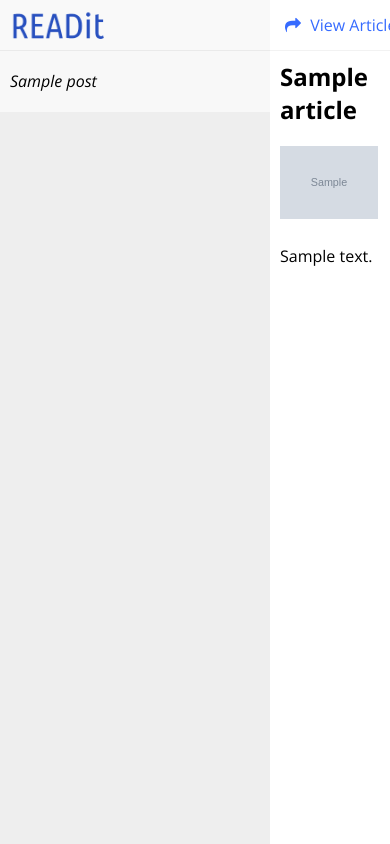
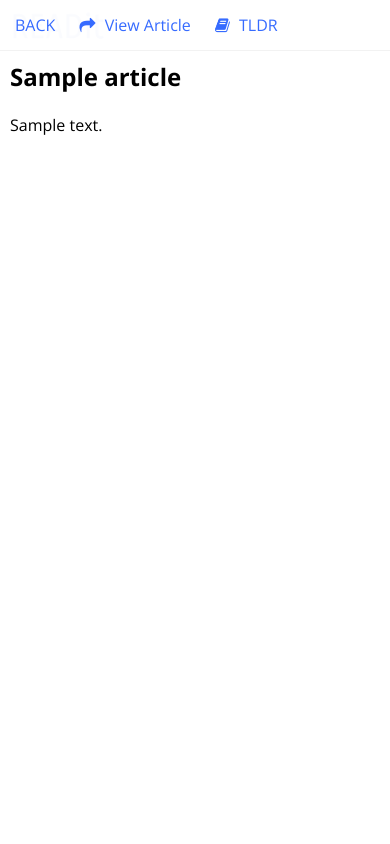
Before and after one commit to ellbosch/Alien-News, a Flask app: template RedditReader/templates/index.html in a window 390 px wide. Run offline with Flask 2, Linux system fonts and the light colour scheme; the template is opened without the code that fills it: most values are stand-ins (such as "Sample title", 1, 10 or a date in 2020); grey boxes marked "Sample" are stand-in pictures; parts of the project's set-up code (start-up, migrations or seed data) failed here and were passed over; some libraries are stand-ins or nearby versions.

Commit message:
added responsive design for smaller devices

```diff
--- a/RedditReader/static/css/style.css
+++ b/RedditReader/static/css/style.css
@@ -16,6 +16,13 @@ header {
     background-color: rgba(255, 255, 255, 0.98);
     position: fixed;
     border-bottom: 1px solid rgba(230, 230, 230, 0.5);
+}
+
+#header-posts {
+    z-index: 90;
+}
+
+#header-article {
     z-index: 100;
 }
 
@@ -38,9 +45,12 @@ header ul li, header ul li a {
     line-height: 50px;
 }
 
+header ul li:hover {
+    cursor: pointer;
+}
+
 header ul li:hover a {
     color: #4817CC;
-    cursor: pointer;
 }
 
 #header-posts {
@@ -103,7 +113,7 @@ header ul li:hover a {
     background-color: #E3EFFF;
 }
 
-.post:hover {
+.post:hover:not(.active) {
     background-color: #f0f0f0;
     cursor: pointer;
 }
@@ -159,6 +169,10 @@ header ul li:hover a {
     bottom: 0;
 }
 
+#go-back-to-posts {
+    display: none;
+}
+
 #article_div .scroll-container {
     width: 100%;
 }
@@ -173,8 +187,9 @@ header ul li:hover a {
     margin-top: 0;
 }
 
-#article_div #article #article-image {
+#article_div #article img {
     max-width: 98%;
+    height: auto;
 }
 
 #article_div #article #article-text {
@@ -254,11 +269,46 @@ header ul li:hover a {
         padding: 0 10px;
     }
 
+    #posts_list_div {
+        display: inline-block;
+    }
+
     #posts_list_div #all_posts .post {
         padding: 20px 10px;
+    }
+
+    #tldr .tooltip-content {
+        margin: 20px 0 20px -170px;
+        width: 400px;
+    }
+
+    #article_div {
+        display: inline-block;
     }
 
     #article_div #article {
         padding: 10px 10px;
     }
+
+    #go-back-to-posts {
+        display: none;
+    }
 }
+
+@media (max-width: 670px) {
+    #posts_list_div #all_posts .post.active {
+        background-color: #f8f8f8;
+    }
+
+    #posts_list_div .scroll-container {
+        width: 100%;
+    }
+
+    #article_div {
+        left: 0;
+    }
+
+    #go-back-to-posts {
+        display: inline-block;
+    }
+}
--- a/RedditReader/static/css/tooltip-classic.css
+++ b/RedditReader/static/css/tooltip-classic.css
@@ -38,7 +38,7 @@
 	z-index: 9999;
 	width: 500px;
 	left: 50%;
-	margin: 20px 0 20px -100px;
+	margin: 20px 0 20px -180px;
 	top: 100%;
 	text-align: left;
 	line-height: 1.4;
--- a/RedditReader/static/js/script.js
+++ b/RedditReader/static/js/script.js
@@ -3,18 +3,21 @@ $(function() {
 	function resize_columns() {
 		// set widths
 		var window_width = $(window).width();
-		if (window_width < 970) {
+		if (window_width >= 1200) {
+			article_width = window_width - 500;
+			$("#posts_list_div .scroll-container").width(500);
+			$("#article_div").width(article_width);
+		} else if (window_width >= 970) {
+			posts_width = window_width - 700;
+			$("#posts_list_div .scroll-container").width(posts_width);
+			$("#article_div").width(700);
+		} else if (window_width > 670) {
 			article_width = window_width - 270;
-			$("#all_posts").width(270);
+			$("#posts_list_div .scroll-container").width(270);
 			$("#article_div").width(article_width);
-		} else if (window_width < 1200) {
-			posts_width = window_width - 700;
-			$("#all_posts").width(posts_width);
-			$("#article_div").width(700);
 		} else {
-			article_width = window_width - 500;
-			$("#all_posts").width(500);
-			$("#article_div").width(article_width);
+			$("#posts_list_div .scroll-container").width("100%");
+			$("#article_div").width("100%");
 		}
 
 		// set heights
@@ -35,6 +38,11 @@ $(function() {
 	$(window).smartresize(function() {
 		resize_columns();
 	});
+
+	// back button handling when window width is less than 670px
+	$("#go-back-to-posts").on('click', function() {
+		$("#article_div").toggle("slide", { direction: 'right' });
+	})
 
 	// toggles sidebar
 	$("#sidebar_button").click(function() {
--- a/RedditReader/templates/index.html
+++ b/RedditReader/templates/index.html
@@ -9,6 +9,7 @@
 	<link href="//maxcdn.bootstrapcdn.com/font-awesome/4.2.0/css/font-awesome.min.css" rel="stylesheet">
 	<script src="https://ajax.googleapis.com/ajax/libs/jquery/2.1.1/jquery.min.js"></script>
 	<script>window.jQuery || document.write('<script src="{{ url_for('static', filename='js/jquery.js') }}">\x3C/script>')</script>
+	<script type="text/javascript" src="{{ url_for('static', filename='js/jquery-ui.min.js') }}"></script>
 	<script type="text/javascript" src="{{ url_for('static', filename='js/script.js') }}"></script>
 </head>
 <body>
@@ -61,6 +62,7 @@
 		<div id="article_div">
 			<header id="header-article">
 				<ul>
+					<li id="go-back-to-posts"><a>BACK</a></li>
 					<li id="goto-article">
 						<a href="{{ article.url }}">
 							<i class="fa fa-share"></i>
@@ -83,7 +85,7 @@
 			<div class="scroll-container">
 				<div id="article">
 					<h2 id="article-title">{{ article.title }}</h2>
-					<img id="article-image" src="{{ article.image }}">
+					<!-- <img id="article-image" src="{{ article.image }}"> -->
 					<div id="article-text">{{ article.text|safe }}</div>
 				</div>
 			</div>
@@ -130,6 +132,11 @@
 
 		// updates what article is viewed
 		$(document).on('click', '.post', function() {
+			// show article div when window is less than 670px
+			if ($(window).width() <= 670) {
+				$("#article_div").toggle("slide", { direction: 'right' });
+			}
+
 			// show loading screen before ajax request completes
 			$("#loading-screen").show();
 
```
Also changed, not shown: RedditReader/static/js/jquery-ui.min.js (added).
